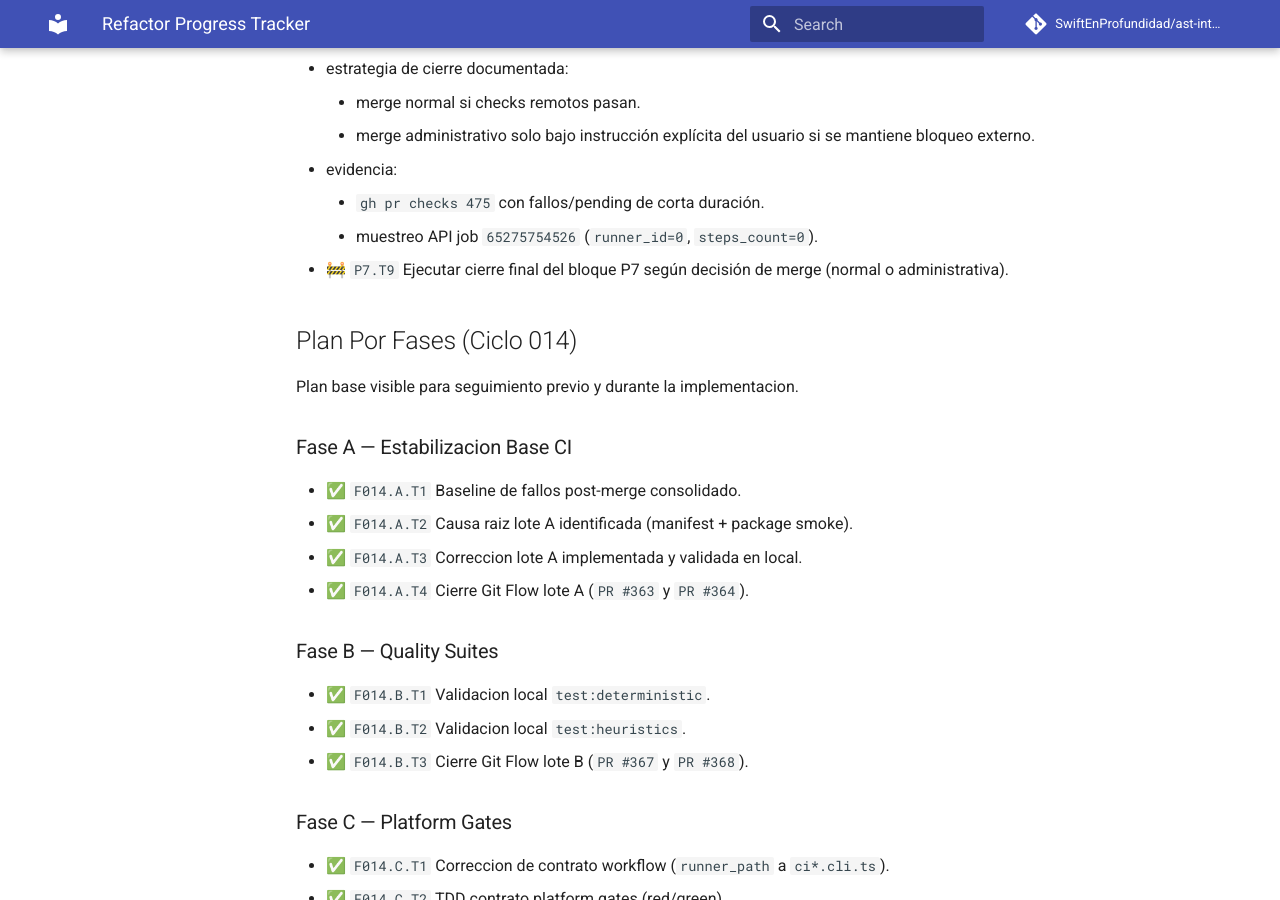
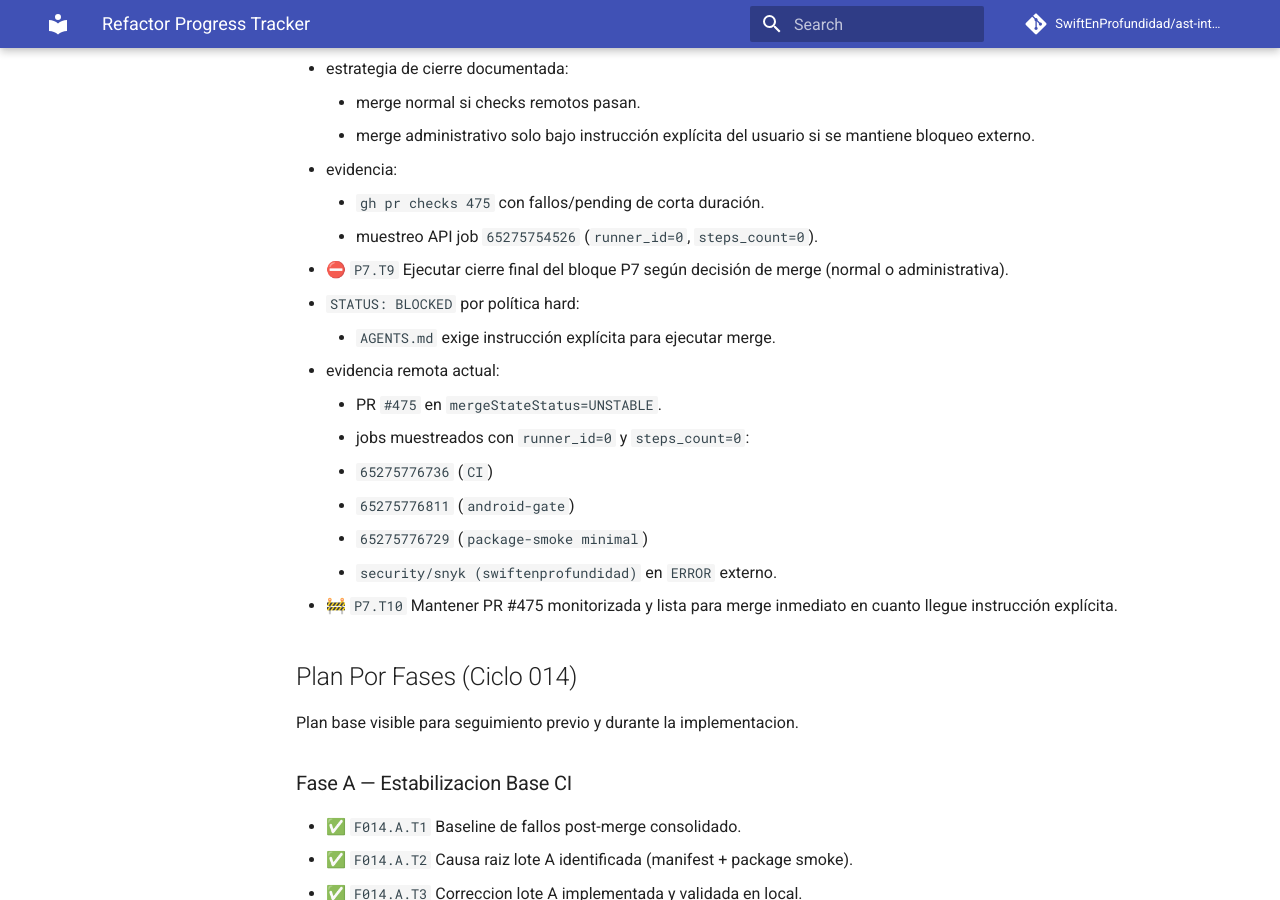
Before and after one commit to SwiftEnProfundidad/ast-intelligence-hooks, an MkDocs documentation site: the page built from docs/REFRACTOR_PROGRESS.md, in a window 1280 px wide and 900 px high, scrolled down 19945 px. Built offline with MkDocs 1.6.1 and Material for MkDocs 9.7.7, drawn with Linux system fonts in a browser that asks for light colours; comment, search, counter and statistics services are not loaded.

Commit message:
docs(tracking): mark P7.T9 blocked and open P7.T10

```diff
--- a/docs/REFRACTOR_PROGRESS.md
+++ b/docs/REFRACTOR_PROGRESS.md
@@ -510,7 +510,17 @@ Fuente unica de seguimiento operativo. No se abren nuevos MDs temporales de trac
   - evidencia:
     - `gh pr checks 475` con fallos/pending de corta duración.
     - muestreo API job `65275754526` (`runner_id=0`, `steps_count=0`).
-- 🚧 `P7.T9` Ejecutar cierre final del bloque P7 según decisión de merge (normal o administrativa).
+- ⛔ `P7.T9` Ejecutar cierre final del bloque P7 según decisión de merge (normal o administrativa).
+  - `STATUS: BLOCKED` por política hard:
+    - `AGENTS.md` exige instrucción explícita para ejecutar merge.
+  - evidencia remota actual:
+    - PR `#475` en `mergeStateStatus=UNSTABLE`.
+    - jobs muestreados con `runner_id=0` y `steps_count=0`:
+      - `65275776736` (`CI`)
+      - `65275776811` (`android-gate`)
+      - `65275776729` (`package-smoke minimal`)
+    - `security/snyk (swiftenprofundidad)` en `ERROR` externo.
+- 🚧 `P7.T10` Mantener PR #475 monitorizada y lista para merge inmediato en cuanto llegue instrucción explícita.
 
 ## Plan Por Fases (Ciclo 014)
 Plan base visible para seguimiento previo y durante la implementacion.
```
Also changed, not shown: docs/EXECUTION_BOARD.md (+10 -1 lines).
